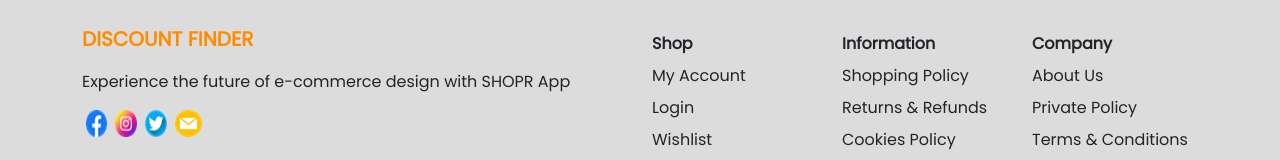
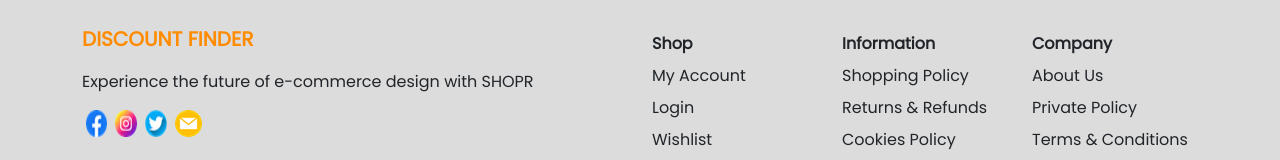
Before and after one commit to yadagiritalada143/Discount-Finder, a React (Vite) app: page / in a window 1280 px wide. Shown: the part 3591-3751 px from the top of the page. Built offline with nearby package versions, Linux system fonts and the light colour scheme.

Commit message:
Update Footer.jsx

```diff
--- a/src/Components/Footer.jsx
+++ b/src/Components/Footer.jsx
@@ -15,7 +15,7 @@ const Footer = () => {
                             <p>DISCOUNT FINDER</p>
                         </div>
                         <div className="fs-6">
-                            <p>Experience the future of e-commerce design with SHOPR App</p>
+                            <p>Experience the future of e-commerce design with SHOPR</p>
                         </div>
                         <div className="d-flex">
                             <img src={facebook} alt="facbook_icon" className="mx-1"></img>
```
